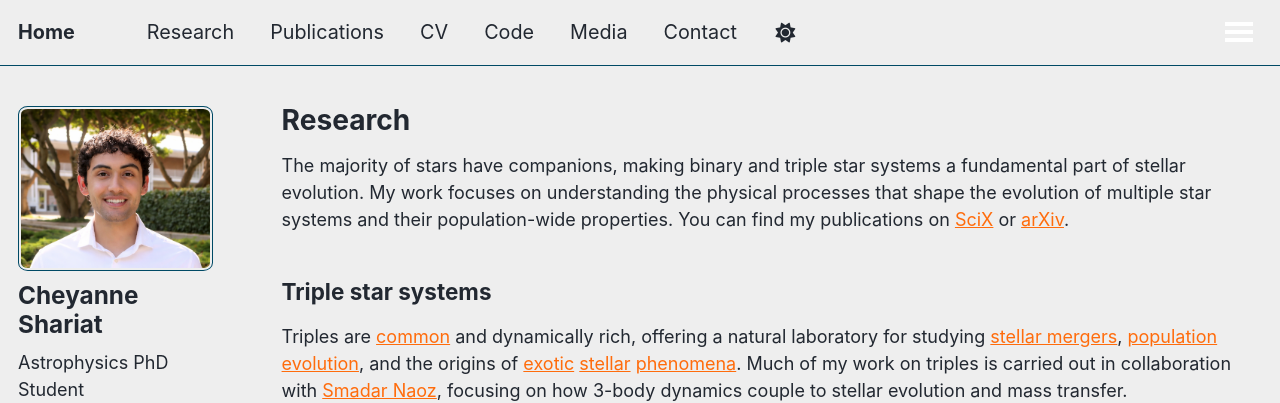
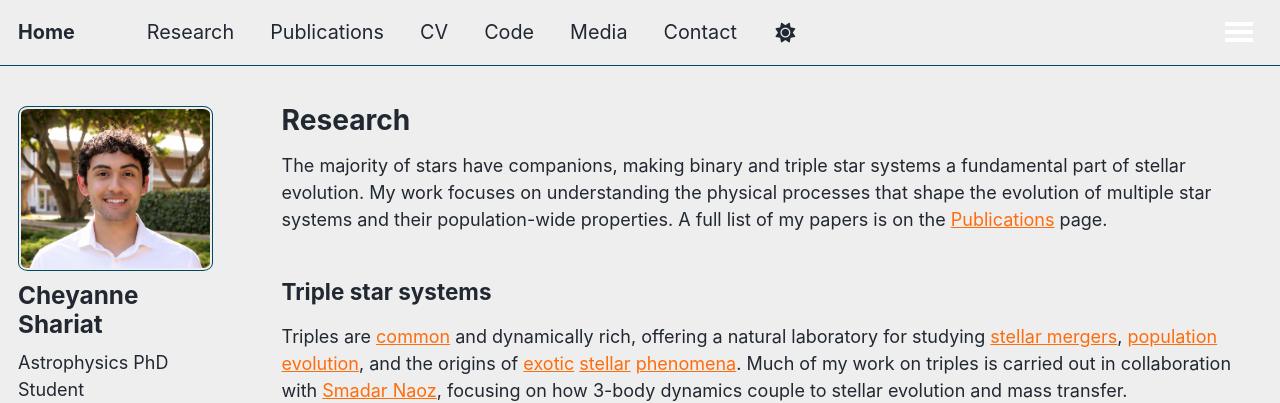
Before and after one commit to cheyanneshariat/cheyanneshariat.github.io, a Jekyll site: the page built from _pages/research.md, in a window 1280 px wide and 900 px high. Shown: the top 403 px of the window. Built offline with Jekyll 4.4.1, drawn with Linux system fonts in a browser that asks for light colours.

Commit message:
Research page: point to the Publications page
Co-Authored-By: Claude Opus 5.5 <noreply@anthropic.com>

```diff
--- a/_pages/research.md
+++ b/_pages/research.md
@@ -8,7 +8,7 @@ author_profile: true
 {% include base_path %}
 
 The majority of stars have companions, making binary and triple star systems a fundamental part of stellar evolution.
-My work focuses on understanding the physical processes that shape the evolution of multiple star systems and their population-wide properties. You can find my publications on [SciX](https://scixplorer.org/search?q=author%3A%22Shariat%2C%20Cheyanne%22&sort=date%20desc) or [arXiv](https://arxiv.org/search/?searchtype=author&query=Cheyanne%20Shariat).
+My work focuses on understanding the physical processes that shape the evolution of multiple star systems and their population-wide properties. A full list of my papers is on the [Publications]({{ base_path }}/publications/) page.
 
 
 
```
